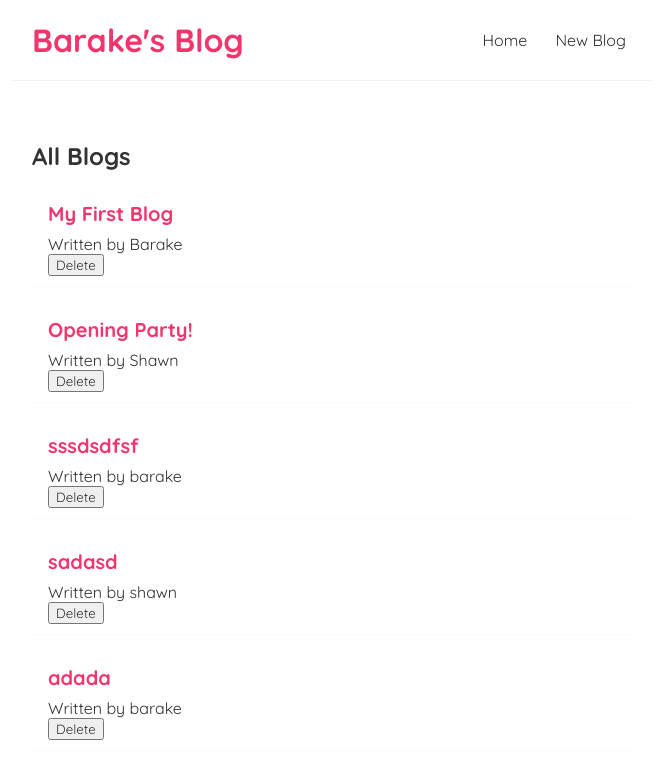
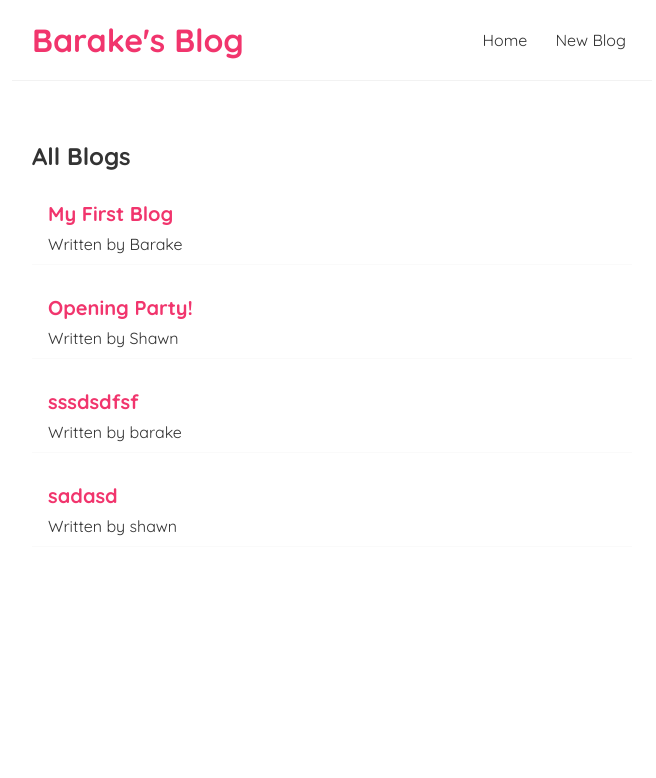
Before and after one commit to Blade254/react-blog-site, a React (Create React App) app: page / in a window 1280 px wide. Shown: the top 778 px of the page, without its empty margins (308-964 px from the left). Built offline with nearby package versions, Linux system fonts and the light colour scheme; data requests are answered from the project's data file.

Commit message:
added delete button and function

```diff
--- a/data/db.json
+++ b/data/db.json
@@ -23,12 +23,6 @@
       "title": "sadasd",
       "body": "asdasdasd",
       "author": "shawn"
-    },
-    {
-      "id": "8668",
-      "title": "adada",
-      "body": "sadadad",
-      "author": "barake"
     }
   ]
 }
--- a/src/BlogDetails.js
+++ b/src/BlogDetails.js
@@ -1,9 +1,18 @@
-import { useParams } from "react-router-dom";
+import { useParams, useHistory } from "react-router-dom";
 import useFetch from "./useFetch";
 
 const BlogDetails = () => {
     const { id } = useParams();
     const { data: blog, error, isPending } = useFetch('http://localhost:8000/blogs/' + id);
+    const history = useHistory();
+
+    const handleClick = () => {
+        fetch('http://localhost:8000/blogs/' + blog.id, {
+            method: 'DELETE'
+        }).then(() => {
+            history.push('/');
+        })
+    }
 
     return (
         <div className="blog-details">
@@ -14,6 +23,7 @@
                     <h2>{ blog.title }</h2>
                     <p>Written by { blog.author }</p>
                     <div>{ blog.body }</div>
+                    <button onClick={handleClick}>Delete</button>
                 </article>
             ) }
         </div>
--- a/src/BlogList.js
+++ b/src/BlogList.js
@@ -12,7 +12,6 @@
                     <Link to={`/blogs/${ blog.id }`}>
                         <h2>{ blog.title }</h2>
                         <p>Written by { blog.author }</p>
-                        <button>Delete</button>
                     </Link>
                 </div>
             ))}
```
